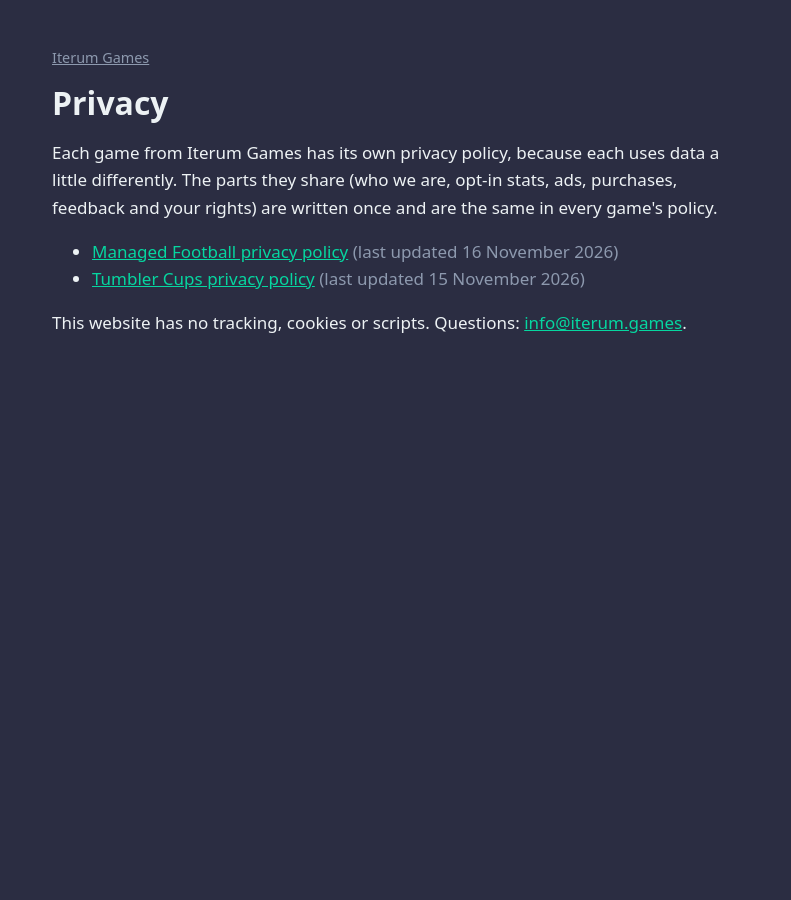
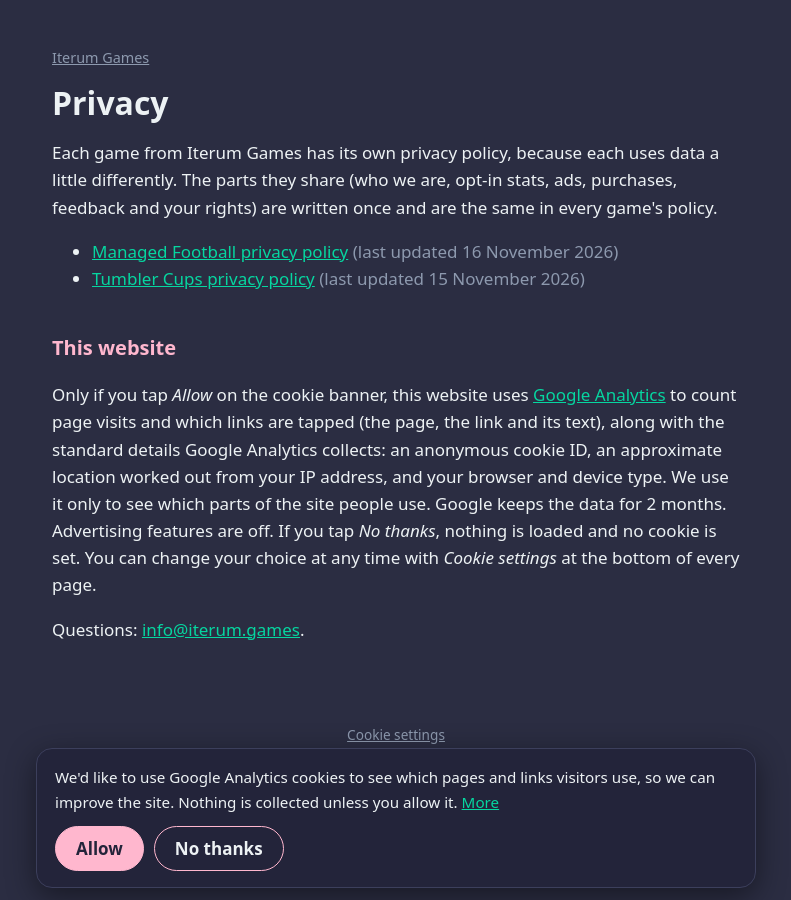
Before and after one commit to IterumGames/iterumgames.github.io, a Jekyll site: the page built from privacy/index.html, in a window 1280 px wide. Shown: the whole page, without its empty margins (244-1035 px from the left). Built offline with Jekyll 4.4.1, drawn with Linux system fonts in a browser that asks for light colours.

Commit message:
Add Google Analytics to the website, only after the visitor allows it
Page visits and link taps are a useful engagement measure for the games'
pages. Nothing is loaded and no cookie is set until the visitor taps
Allow on the banner; Cookie settings on every page asks again. Every link
tap is sent as a link_click event (page, URL, text, outbound or not).
The site privacy page now describes this instead of saying the site has
no tracking.

Co-Authored-By: Claude Opus 5.5 <noreply@anthropic.com>

```diff
--- /dev/null
+++ b/_includes/analytics.html
@@ -0,0 +1,54 @@
+<!-- Website analytics (Google Analytics). Nothing loads and no cookie is set until the visitor taps Allow.
+     The choice is kept in this browser (localStorage "iterum-analytics"); "Cookie settings" in the footer asks again. -->
+<div id="consent" class="consent" hidden>
+  <p>We'd like to use Google Analytics cookies to see which pages and links visitors use, so we can improve the site. Nothing is collected unless you allow it. <a href="/privacy/#website">More</a></p>
+  <div class="consent__buttons">
+    <button type="button" data-consent="granted">Allow</button>
+    <button type="button" data-consent="denied">No thanks</button>
+  </div>
+</div>
+<p class="cookie-settings"><a href="#" id="cookie-settings">Cookie settings</a></p>
+<script>
+(function () {
+  var TAG = 'GTM-PWJV5MTB', KEY = 'iterum-analytics', loaded = false;
+  var box = document.getElementById('consent');
+  function get() { try { return localStorage.getItem(KEY); } catch (e) { return null; } }
+  function set(v) { try { localStorage.setItem(KEY, v); } catch (e) {} }
+  function load() {
+    if (loaded) return;
+    loaded = true;
+    window.dataLayer = window.dataLayer || [];
+    window.gtag = function () { dataLayer.push(arguments); };
+    gtag('consent', 'default', { analytics_storage: 'granted', ad_storage: 'denied', ad_user_data: 'denied', ad_personalization: 'denied' });
+    gtag('js', new Date());
+    var s = document.createElement('script');
+    s.async = true;
+    s.src = 'https://www.googletagmanager.com/gtm.js?id=' + TAG;
+    document.head.appendChild(s);
+    // Every link tap, inside the site or out of it: which page, which link.
+    document.addEventListener('click', function (e) {
+      var a = e.target.closest && e.target.closest('a[href]');
+      if (!a || a.id === 'cookie-settings') return;
+      gtag('event', 'link_click', {
+        link_url: a.href,
+        link_text: (a.textContent || '').trim().slice(0, 100),
+        link_domain: a.hostname,
+        outbound: a.hostname !== location.hostname
+      });
+    }, true);
+  }
+  function choose(v) {
+    set(v);
+    box.hidden = true;
+    if (v === 'granted') load();
+    else if (loaded) location.reload(); // stop sending at once
+  }
+  box.addEventListener('click', function (e) {
+    var v = e.target.getAttribute && e.target.getAttribute('data-consent');
+    if (v) choose(v);
+  });
+  document.getElementById('cookie-settings').addEventListener('click', function (e) { e.preventDefault(); box.hidden = false; });
+  var c = get();
+  if (c === 'granted') load(); else if (c !== 'denied') box.hidden = false;
+})();
+</script>
--- a/_layouts/page.html
+++ b/_layouts/page.html
@@ -12,5 +12,6 @@
 <h1>{{ page.title }}</h1>
 {{ content }}
 </main>
+{% include analytics.html %}
 </body>
 </html>
--- a/_layouts/privacy.html
+++ b/_layouts/privacy.html
@@ -27,5 +27,6 @@
 {% include privacy/security.html %}
 {% include privacy/changes.html %}
 </main>
+{% include analytics.html %}
 </body>
 </html>
--- a/index.html
+++ b/index.html
@@ -1,3 +1,6 @@
+---
+# Front matter only so the analytics include below is added.
+---
 <!doctype html>
 <html lang="en">
 <head>
@@ -29,5 +32,6 @@
 
 <footer>Contact: <a href="mailto:info@iterum.games">info@iterum.games</a> · <a href="privacy/">Privacy</a></footer>
 </main>
+{% include analytics.html %}
 </body>
 </html>
--- a/managedfootball/index.html
+++ b/managedfootball/index.html
@@ -1,3 +1,6 @@
+---
+# Front matter only so the analytics include below is added.
+---
 <!doctype html>
 <html lang="en">
 <head>
@@ -31,5 +34,6 @@
 
 <p><a href="privacy/">Privacy policy</a> · Support: <a href="mailto:info@iterum.games">info@iterum.games</a></p>
 </main>
+{% include analytics.html %}
 </body>
 </html>
--- a/privacy/index.html
+++ b/privacy/index.html
@@ -21,7 +21,10 @@
   <li><a href="{{ p.url }}">{{ p.game }} privacy policy</a> <span class="muted">(last updated {{ p.updated }})</span></li>
 {%- endfor %}
 </ul>
-<p>This website has no tracking, cookies or scripts. Questions: <a href="mailto:{{ d.email }}">{{ d.email }}</a>.</p>
+<h2 id="website">This website</h2>
+<p>Only if you tap <em>Allow</em> on the cookie banner, this website uses <a href="{{ d.links.google }}">Google Analytics</a> to count page visits and which links are tapped (the page, the link and its text), along with the standard details Google Analytics collects: an anonymous cookie ID, an approximate location worked out from your IP address, and your browser and device type. We use it only to see which parts of the site people use. Google keeps the data for 2 months. Advertising features are off. If you tap <em>No thanks</em>, nothing is loaded and no cookie is set. You can change your choice at any time with <em>Cookie settings</em> at the bottom of every page.</p>
+<p>Questions: <a href="mailto:{{ d.email }}">{{ d.email }}</a>.</p>
 </main>
+{% include analytics.html %}
 </body>
 </html>
--- a/style.css
+++ b/style.css
@@ -32,3 +32,11 @@ footer { color: var(--muted); font-size: 0.85rem; margin-top: 48px; }
 .doc .table { overflow-x: auto; }
 .doc table { border-collapse: collapse; width: 100%; font-size: 0.9rem; display: block; overflow-x: auto; }
 .doc th, .doc td { border-bottom: 1px solid #3c3f5c; padding: 6px 10px 6px 0; text-align: left; vertical-align: top; }
+.consent { position: fixed; left: 12px; right: 12px; bottom: 12px; max-width: 720px; margin: 0 auto; background: var(--card); border: 1px solid #3c3f5c; border-radius: 16px; padding: 16px 18px; box-shadow: 0 8px 30px rgba(0,0,0,.45); z-index: 10; }
+.consent[hidden] { display: none; }
+.consent p { margin: 0 0 12px; font-size: 0.95rem; }
+.consent__buttons { display: flex; gap: 10px; flex-wrap: wrap; }
+.consent button { font: inherit; font-weight: 600; border-radius: 999px; padding: 8px 20px; cursor: pointer; border: 1.5px solid var(--pink); background: transparent; color: var(--text); }
+.consent button[data-consent="granted"] { background: var(--pink); color: #23243A; }
+.cookie-settings { text-align: center; font-size: 0.85rem; margin: 0 0 24px; }
+.cookie-settings a { color: var(--muted); }
--- a/tumblercups/index.html
+++ b/tumblercups/index.html
@@ -1,3 +1,6 @@
+---
+# Front matter only so the analytics include below is added.
+---
 <!doctype html>
 <html lang="en">
 <head>
@@ -28,5 +31,6 @@
 
 <p><a href="privacy/">Privacy policy</a> · Support: <a href="mailto:info@iterum.games">info@iterum.games</a></p>
 </main>
+{% include analytics.html %}
 </body>
 </html>
```
